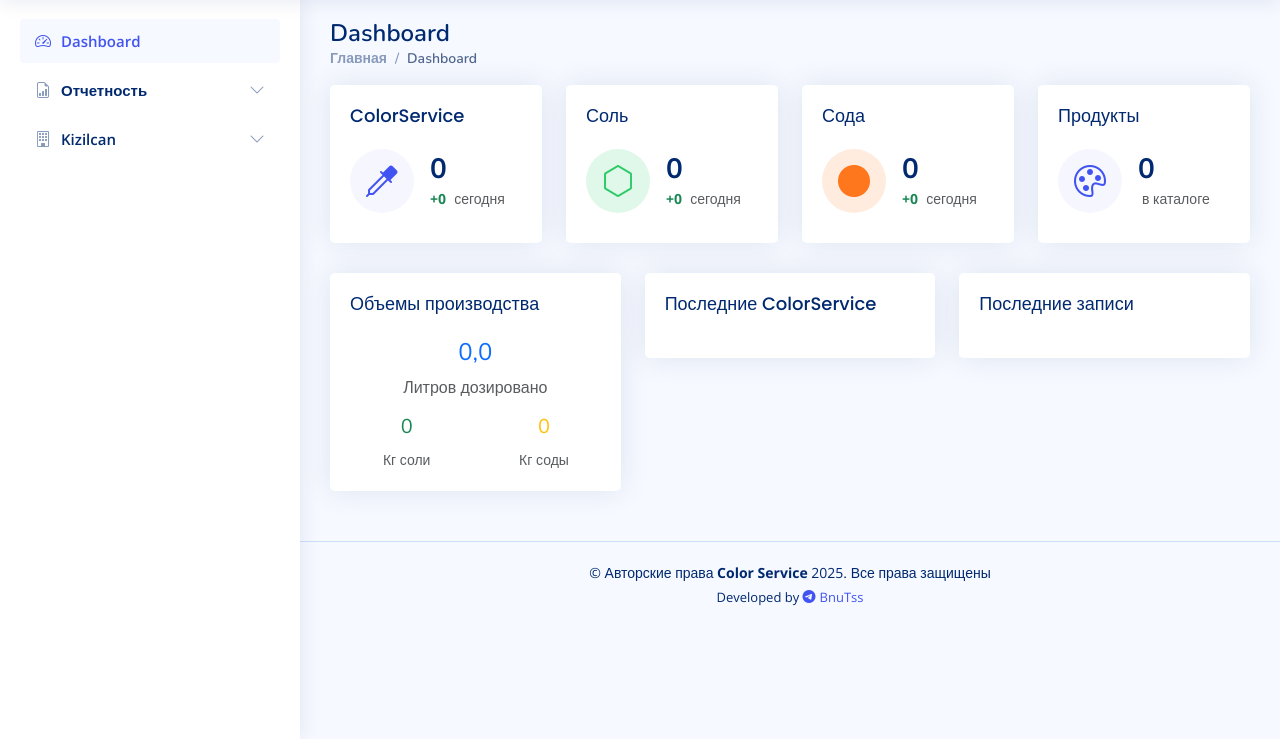
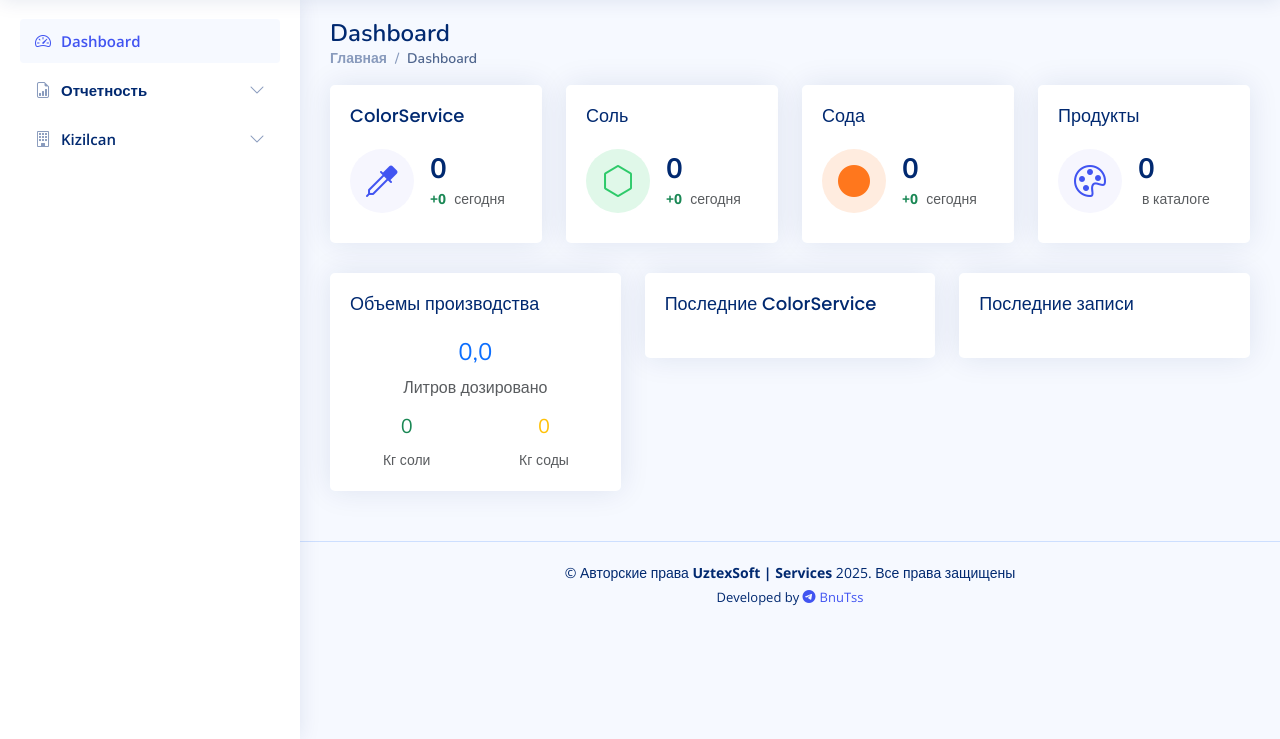
Before and after one commit to Bnutss/ColorService, a Django app: page /services/dashboard/ in a window 1280 px wide. Shown: the part 61-800 px from the top of the page. Run offline with Django 5.2, Linux system fonts and the light colour scheme; the visitor is signed in with stand-in values (Sample User, id 1); data that the repository does not hold is empty; some libraries are stand-ins or nearby versions.

Commit message:
new commit

```diff
--- a/users/templates/mainmenu/dashboard.html
+++ b/users/templates/mainmenu/dashboard.html
@@ -4,7 +4,7 @@
 <head>
     <meta charset="utf-8">
     <meta content="width=device-width, initial-scale=1.0" name="viewport">
-    <title>{% block title %}Color Service{% endblock %}</title>
+    <title>{% block title %}UztexSoft | Services{% endblock %}</title>
     <meta content="" name="description">
     <meta content="" name="keywords">
     <link rel="icon" href="{% static 'users/favicon/favicon.ico' %}" type="image/x-icon"/>
@@ -240,7 +240,7 @@
 </main>
 <footer id="footer" class="footer">
     <div class="copyright">
-        &copy; Авторские права <strong><span>Color Service</span></strong> 2025. Все права защищены
+        &copy; Авторские права <strong><span>UztexSoft | Services</span></strong> 2025. Все права защищены
     </div>
     <div class="credits">
         Developed by
```
